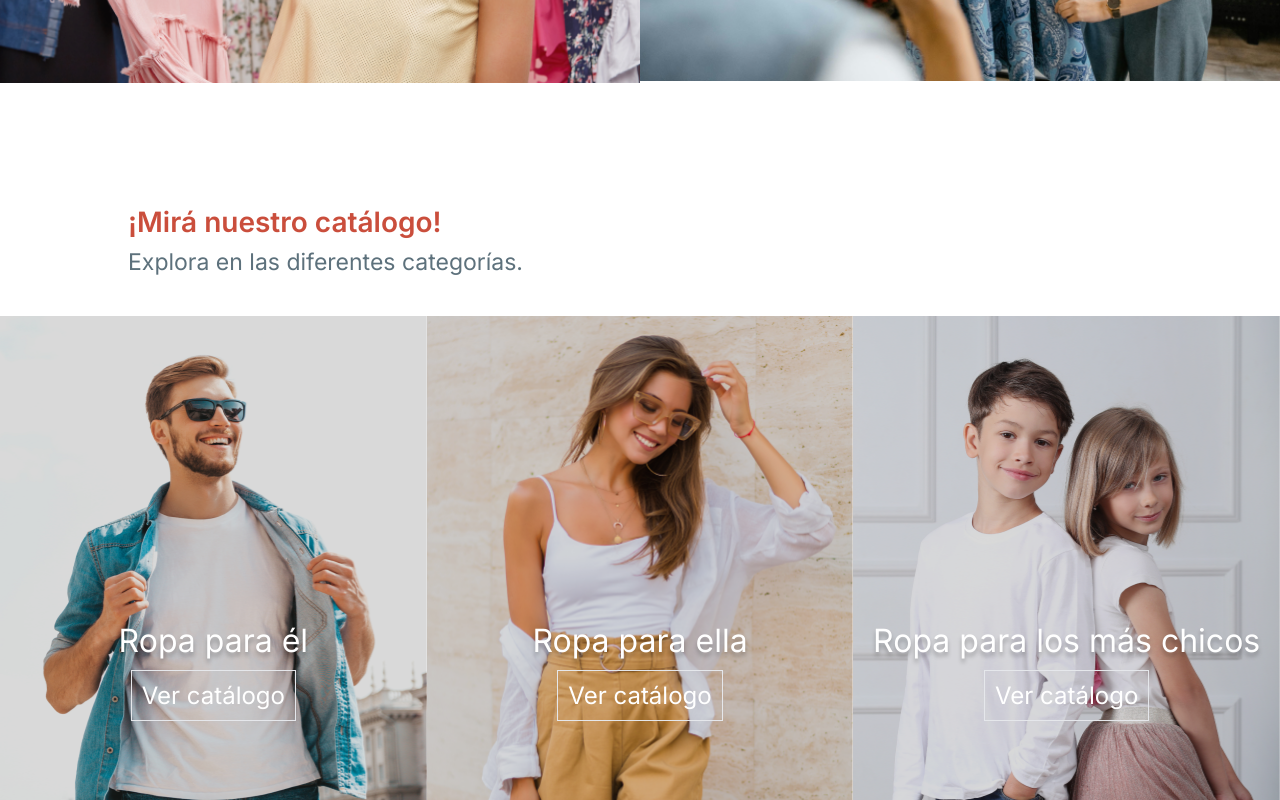
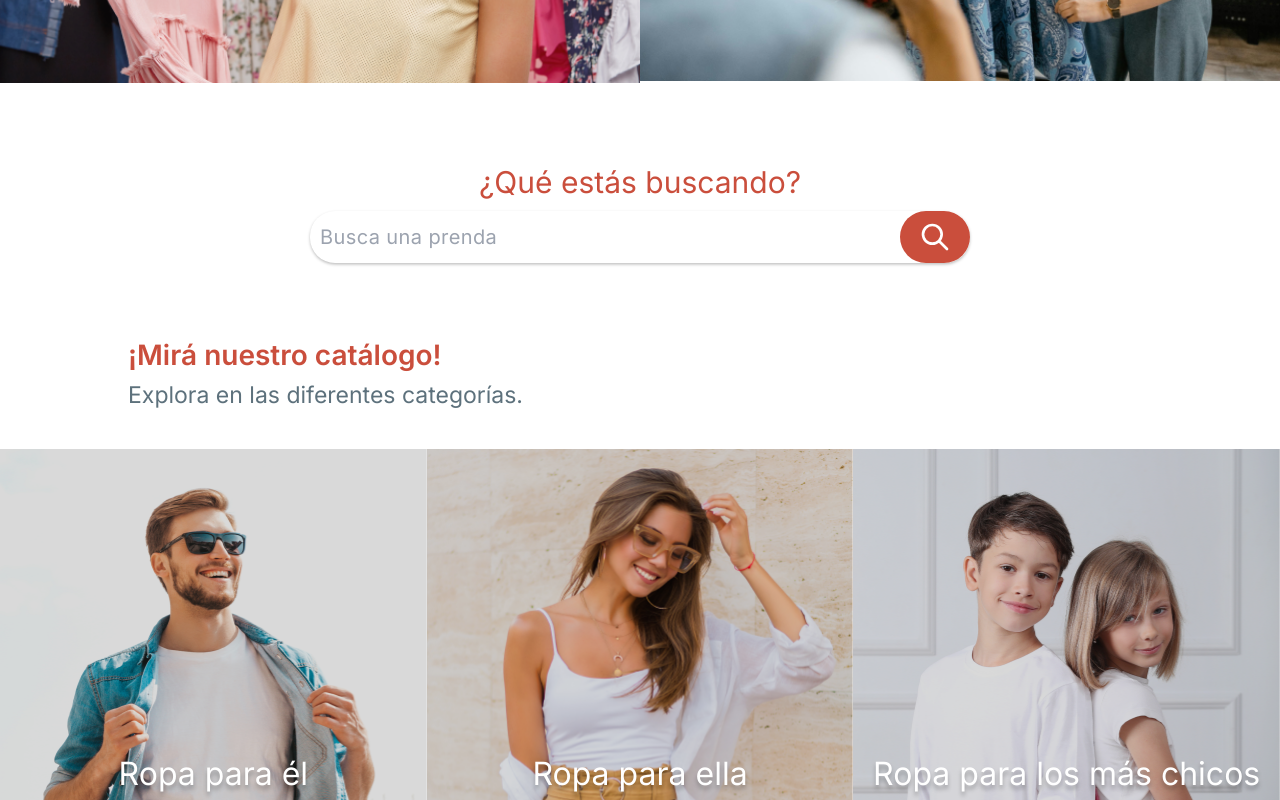
Before and after one commit to CeciliaBPerdomo/Brinna, a Next.js app: page / in a window 1280 px wide. Shown: the part 1720-2520 px from the top of the page. Built offline with nearby package versions, Linux system fonts and the light colour scheme.

Commit message:
Barra de busqueda

```diff
--- a/src/app/page.js
+++ b/src/app/page.js
@@ -1,3 +1,4 @@
+import Barra from "@/components/LandingPage/Busqueda/barraBusqueda";
 import Catalago from "@/components/LandingPage/Catalogos/catalogos";
 import ComprarVender from "@/components/LandingPage/ComprarVender/ComprarVender";
 import News from "@/components/LandingPage/NewsLetter/news";
@@ -9,8 +10,15 @@ export default function Home() {
       {/* Compra o venta */}
       <ComprarVender />
 
+      {/* Barra de busqueda */}
+      <Barra />
+
       {/* Catalogos de ropa */}
       <Catalago />
+
+      {/* Novedades */}
+
+      {/* Voces que inspiran */}
 
       {/* NewLetter */}
       <News />
--- /dev/null
+++ b/src/components/LandingPage/Busqueda/barra.css
@@ -0,0 +1,74 @@
+.texto_barra {
+    display: flex;
+    justify-content: center;
+    padding-top: 32px;
+}
+
+.titulo_barra {
+    color: #CA4E3C;
+    font-size: 30px;
+    font-style: normal;
+    line-height: 40px;
+    text-align: center;
+}
+
+.barra_busqueda {
+    display: flex;
+    justify-content: center;
+    padding-top: 9px;
+}
+
+.input_container_barra{
+    position: relative;
+    display: flex;
+    align-items: center;
+}
+
+.input_barra {
+    width: 660px;
+    height: 52px;
+    padding: 10px;
+    border-width: 1;
+    border-color: black;
+    border-radius: 25px;
+    box-shadow: 0px 1.5px 3px 0px rgba(0, 0, 0, 0.25);
+
+    /* Letra */
+    color: #757575;
+    font-size: 20px;
+    font-style: normal;
+    line-height: normal;
+    letter-spacing: 0.4px;
+}
+
+.boton_lupa_barra {
+    display: flex;
+    width: 70px;
+    height: 52px;
+    justify-content: center;
+    align-items: center;
+    border: none;
+    border-radius: 80px;
+    background: #CA4E3C;
+
+    position: absolute;
+    right: 0;
+}
+
+/* Para dispositivos móviles */
+@media screen and (max-width: 640px) {
+    .titulo_barra {
+        font-size: 16px;
+    }
+
+    .input_barra {
+        width: 330px;
+        height: 27px;
+        font-size: 10px;
+    }
+
+    .boton_lupa_barra {
+        width: 35px;
+        height: 27px;
+    }
+}
--- /dev/null
+++ b/src/components/LandingPage/Busqueda/barraBusqueda.js
@@ -0,0 +1,45 @@
+import "../Busqueda/barra.css"
+import { Jost } from "next/font/google"
+
+
+const jost = Jost({
+    weight: "700",
+    subsets: ['latin'],
+})
+
+const jost_barra = Jost({
+    weight: "500",
+    subsets: ['latin'],
+})
+
+const Barra = () => {
+
+    return (
+        <div>
+
+            {/* Encabezado */}
+            <div className="texto_barra">
+                <h1 className={`titulo_barra ${jost}`}>¿Qué estás buscando?</h1>
+            </div>
+
+            {/* Barra de busqueda */}
+            <div className="barra_busqueda">
+                <div className="input_container_barra">
+                    <input
+                        type="text"
+                        placeholder="Busca una prenda"
+                        className={`input_barra ${jost_barra}`}
+                    />
+                    <button className="boton_lupa_barra">
+                        <svg className="h-8 w-8 text-white" fill="none" viewBox="0 0 24 24" stroke="currentColor">
+                            <path stroke-linecap="round" stroke-linejoin="round" stroke-width="2" d="M21 21l-6-6m2-5a7 7 0 11-14 0 7 7 0 0114 0z" />
+                        </svg>
+                    </button>
+                </div>
+            </div>
+
+        </div>
+    )
+}
+
+export default Barra
--- a/src/components/LandingPage/ComprarVender/comprarvender.css
+++ b/src/components/LandingPage/ComprarVender/comprarvender.css
@@ -44,7 +44,7 @@
         justify-content: center;
         min-width: 375px;
         margin: 0 auto;
-        margin-left: 30px;
+        margin-left: 40px;
         gap: 1px
     }
 
--- a/src/components/LandingPage/Footer.js
+++ b/src/components/LandingPage/Footer.js
@@ -5,7 +5,7 @@ const FooterHome = () => {
 
     return (
         <>
-            <h1>Aqui va el footer</h1>
+            {/* <h1>Aqui va el footer</h1> */}
         </>
 
     )
--- a/src/components/LandingPage/NewsLetter/news.js
+++ b/src/components/LandingPage/NewsLetter/news.js
@@ -37,7 +37,7 @@ const News = () => {
                             placeholder="Ingresa tu correo electrónico"
                         />
                     </div>
-                    <div className="divBoton">
+                    <div className="divBoton_news">
                         <Image
                             src={"/images/botones/suscribirme.png"}
                             alt={"Suscribirme"}
--- a/src/components/LandingPage/NewsLetter/newsLetter.css
+++ b/src/components/LandingPage/NewsLetter/newsLetter.css
@@ -54,6 +54,10 @@
 .divBoton {
     padding-left: 10px;
     justify-content: center;
+}
+
+.divBoton_news {
+    padding-left: 15px;
 }
 
 
```
Also changed, not shown: package.json (+7 -5 lines), 1 other file (tests, documents, lock files or other folders).
